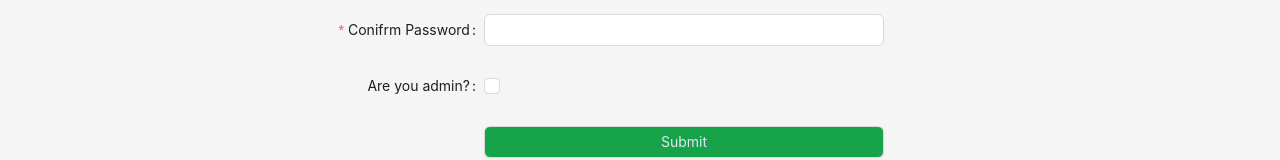
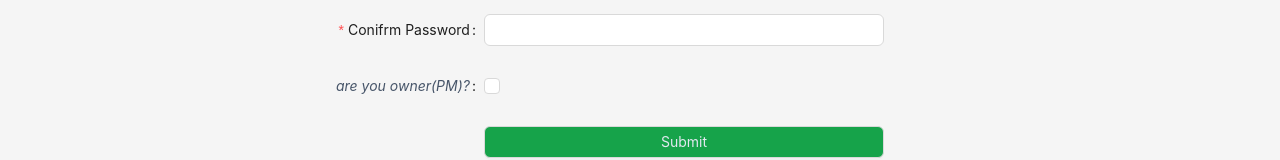
Before and after one commit to Melak-12/Project-management-system-, a React (Create React App) app in the folder frontend/: page /register in a window 1280 px wide. Shown: the part 347-507 px from the top of the page. Built offline with nearby package versions, Linux system fonts and the light colour scheme; no server answers.

Commit message:
add check box

```diff
--- a/frontend/src/pages/RegisterPage.jsx
+++ b/frontend/src/pages/RegisterPage.jsx
@@ -129,19 +129,13 @@ const RegisterPage = () => {
                     >
                         <Input type='password' />
                     </Form.Item>
-                    {/* <Form.Item
-                label="Role"
-                name="progress"
 
-            >
-                <Input />
-            </Form.Item> */}
                     <Form.Item
-                        label="Are you admin?"
+                        label={<span className='text-slate-600 italic  '>are you  owner(PM)?</span>}
                         name="isAdmin"
                         valuePropName="checked"
                     >
-                        <Checkbox className='flex '/>
+                        <Checkbox className='flex ' />
                     </Form.Item>
                     <Form.Item
                         wrapperCol={{
```
